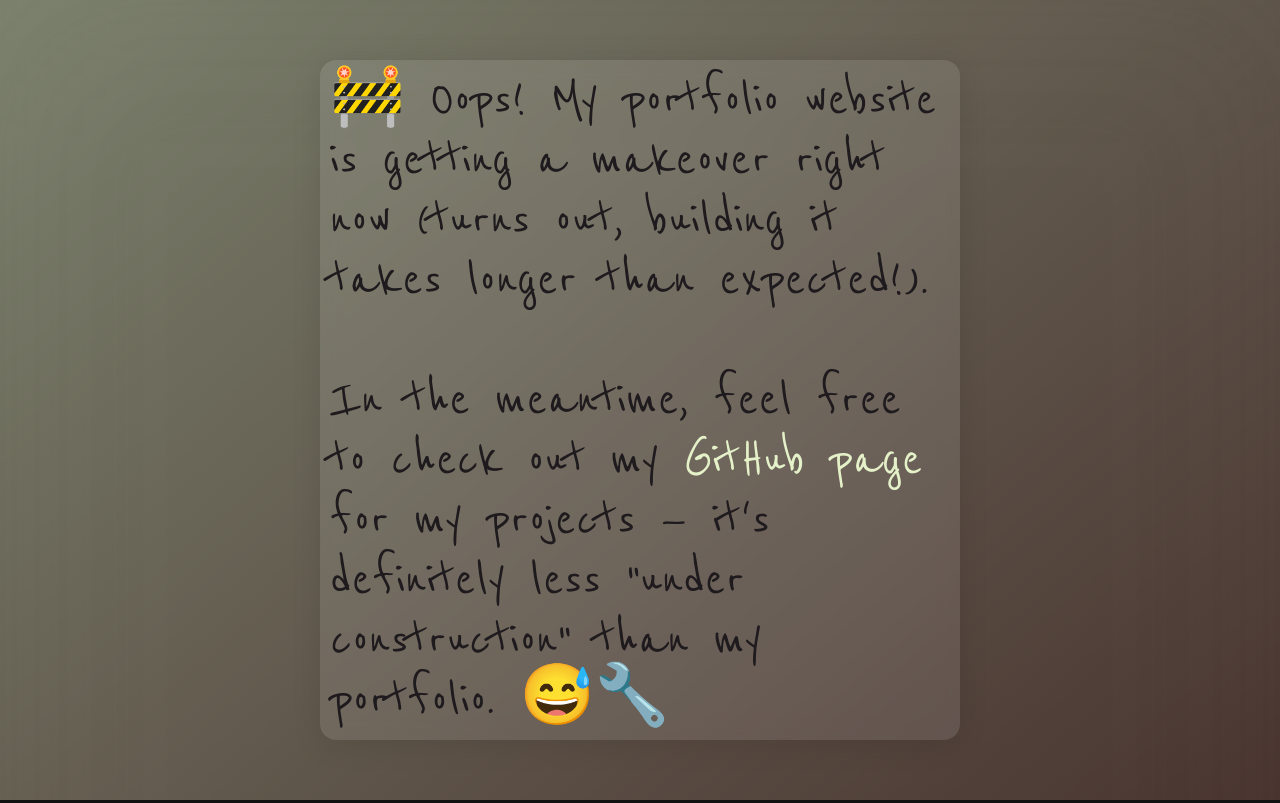
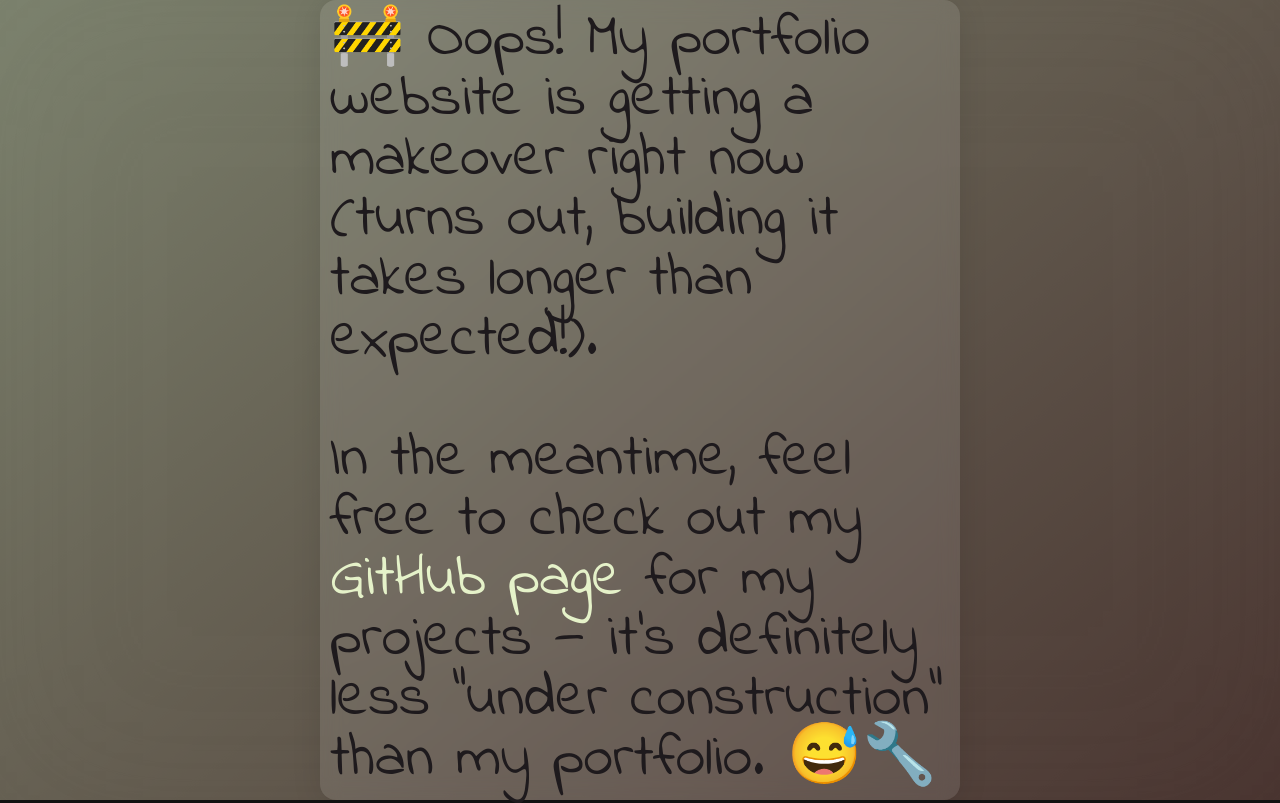
Before and after one commit to ManojAvarur/portfolio, a React (Vite) app: page / in a window 1280 px wide. Built offline with nearby package versions, Linux system fonts and the light colour scheme.

Commit message:
Font changed

```diff
--- a/src/components/WorkingOnIt/WorkingOnIt.tsx
+++ b/src/components/WorkingOnIt/WorkingOnIt.tsx
@@ -38,7 +38,7 @@
                 <div className={"absolute glass-effect rounded-2xl top-1/2 left-1/2 transform -translate-x-1/2 -translate-y-1/2 w-[90%] md:w-[50%] " + styles['main-content']}>
                     {!isLoading && (
                         <>
-                            <p ref={pTagRef} className="text-4xl lg:text-6xl text-left font-bold italic text-raisin-black m-2.5 font-[ReenieBeanie]">
+                            <p ref={pTagRef} className="text-4xl lg:text-6xl text-left font-bold italic text-raisin-black m-2.5 font-[IndieFlower]">
                                 🚧 Oops! My portfolio website is getting a makeover right now (turns out, building it takes longer than expected!).
                                 <br />
                                 <br />
--- a/src/index.css
+++ b/src/index.css
@@ -1,12 +1,13 @@
 @import 'tailwindcss';
 
-/*
+
 @font-face {
     font-family: "IndieFlower";
     src: url("./assets/fonts/Indie_Flower/IndieFlower-Regular.ttf") format('truetype');
 
 }
 
+/*
 @font-face {
     font-family: "Schoolbell";
     src: url("./assets/fonts/Schoolbell/Schoolbell-Regular.ttf") format('truetype');
@@ -16,12 +17,12 @@
     font-family: "PressStart2P";
     src: url("./assets/fonts/Press_Start_2P/PressStart2P-Regular.ttf") format('truetype');
 }
-*/
 
 @font-face {
     font-family: "ReenieBeanie";
     src: url("./assets/fonts/Reenie_Beanie/ReenieBeanie-Regular.ttf") format('truetype');
 }
+*/
 
 @font-face {
     font-family: "Silkscreen";
```
